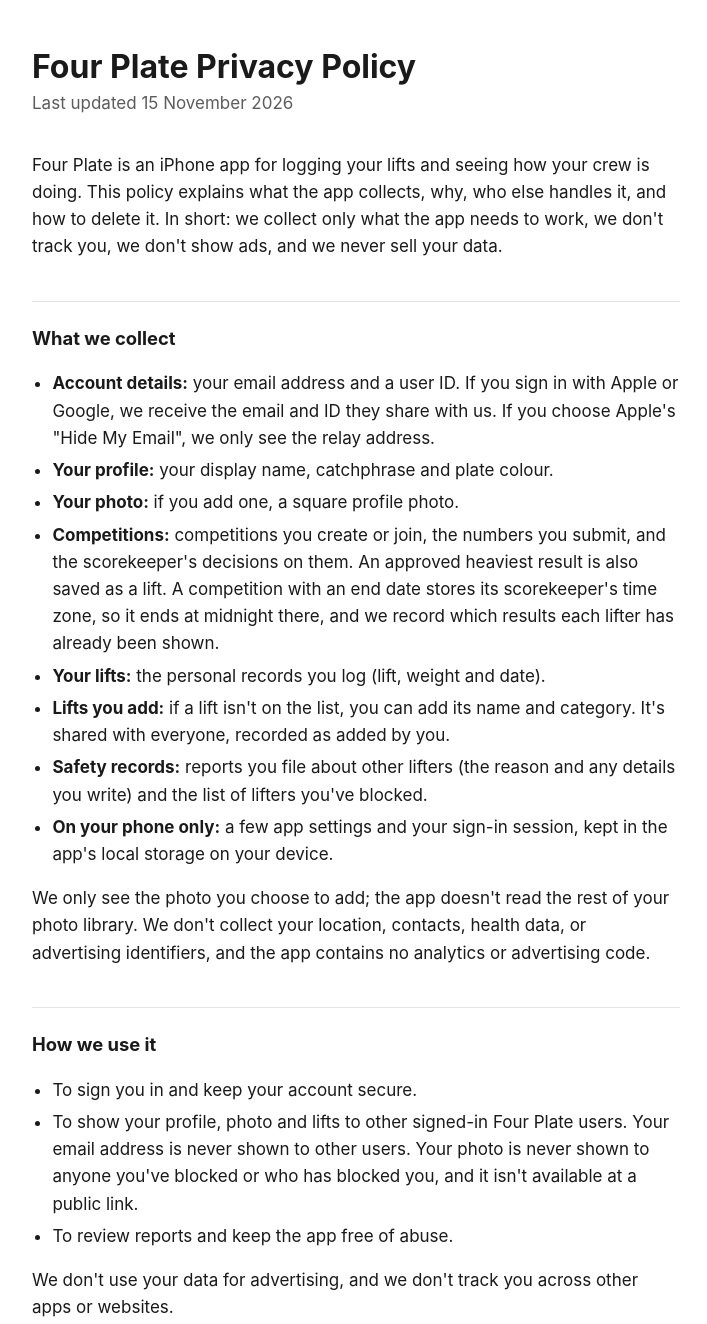
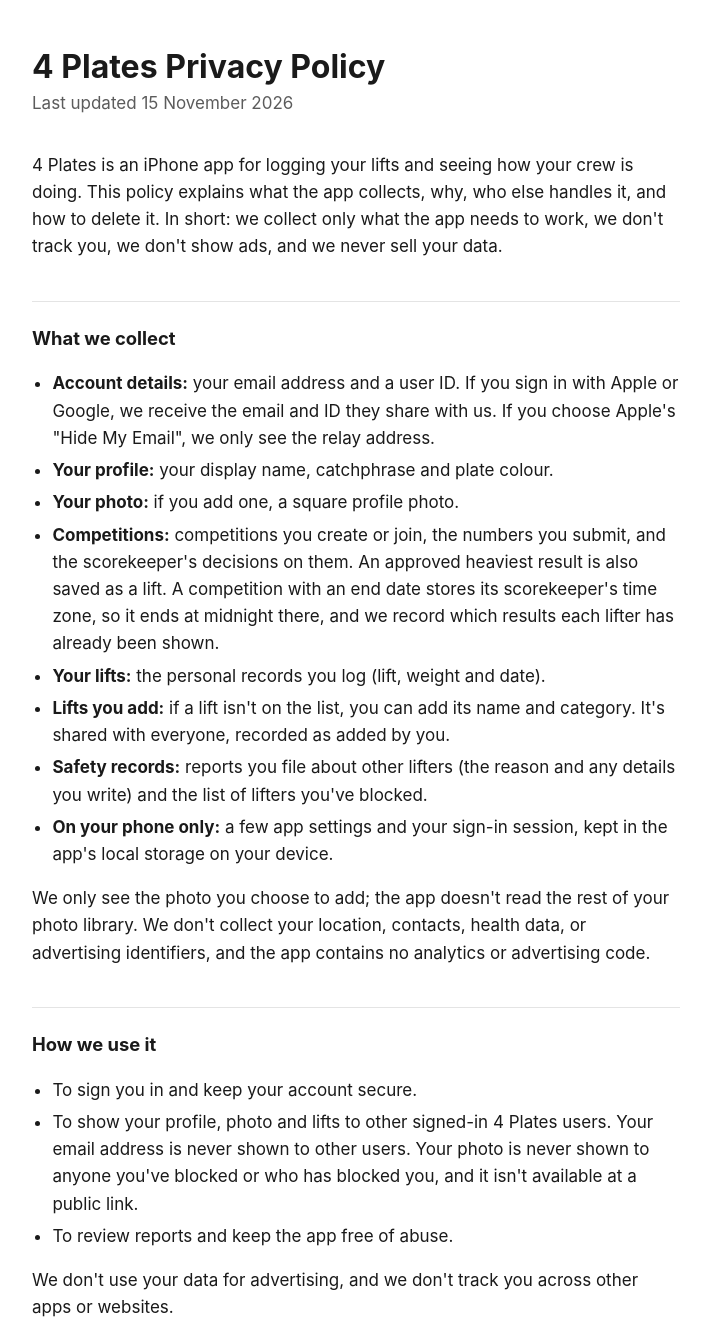
Before and after one commit to UgoValPrime/fourplate-legal, a plain HTML site: page index.html in a window 1280 px wide. Shown: the top 1324 px of the page, without its empty margins (284-991 px from the left). Drawn offline with Linux system fonts and the light colour scheme.

Commit message:
Rename the app to 4 Plates
Co-Authored-By: Claude Opus 5.5 <noreply@anthropic.com>

```diff
--- a/index.html
+++ b/index.html
@@ -3,7 +3,7 @@
 <head>
 <meta charset="utf-8">
 <meta name="viewport" content="width=device-width, initial-scale=1">
-<title>Four Plate Privacy Policy</title>
+<title>4 Plates Privacy Policy</title>
 <style>
   :root { --bg: #ffffff; --ink: #1a1a1a; --muted: #5c5c5c; --rule: #e4e4e4; --accent: #c8102e; }
   @media (prefers-color-scheme: dark) {
@@ -23,10 +23,10 @@
 </head>
 <body>
 <main>
-<h1>Four Plate Privacy Policy</h1>
+<h1>4 Plates Privacy Policy</h1>
 <p class="updated">Last updated 15 November 2026</p>
 
-<p>Four Plate is an iPhone app for logging your lifts and seeing how your crew is doing. This
+<p>4 Plates is an iPhone app for logging your lifts and seeing how your crew is doing. This
 policy explains what the app collects, why, who else handles it, and how to delete it.
 In short: we collect only what the app needs to work, we don't track you, we don't show ads,
 and we never sell your data.</p>
@@ -57,7 +57,7 @@ and the app contains no analytics or advertising code.</p>
 <h2>How we use it</h2>
 <ul>
   <li>To sign you in and keep your account secure.</li>
-  <li>To show your profile, photo and lifts to other signed-in Four Plate users. Your email
+  <li>To show your profile, photo and lifts to other signed-in 4 Plates users. Your email
     address is never shown to other users. Your photo is never shown to anyone you've blocked
     or who has blocked you, and it isn't available at a public link.</li>
   <li>To review reports and keep the app free of abuse.</li>
@@ -80,7 +80,7 @@ and the app contains no analytics or advertising code.</p>
 <h2>Keeping and deleting your data</h2>
 <p>We keep your data while you have an account. To delete it, open
 <strong>Settings → Delete account</strong> in the app. This permanently removes your account,
-profile, photo, lifts and blocks. If you signed in with Apple, it also disconnects Four Plate from your
+profile, photo, lifts and blocks. If you signed in with Apple, it also disconnects 4 Plates from your
 Apple ID.</p>
 <p>Results you posted in a competition stay, shown as "Deleted lifter", so other lifters' totals
 don't change. If you kept score, the role passes to the competitor who joined earliest; a
@@ -95,7 +95,7 @@ to our private moderation channel in Slack may stay there until we remove them.<
 30 days.</p>
 
 <h2>Children</h2>
-<p>Four Plate isn't meant for children under 13, and we don't knowingly collect their data. If
+<p>4 Plates isn't meant for children under 13, and we don't knowingly collect their data. If
 you think a child has made an account, contact us and we'll delete it.</p>
 
 <h2>Changes</h2>
```
